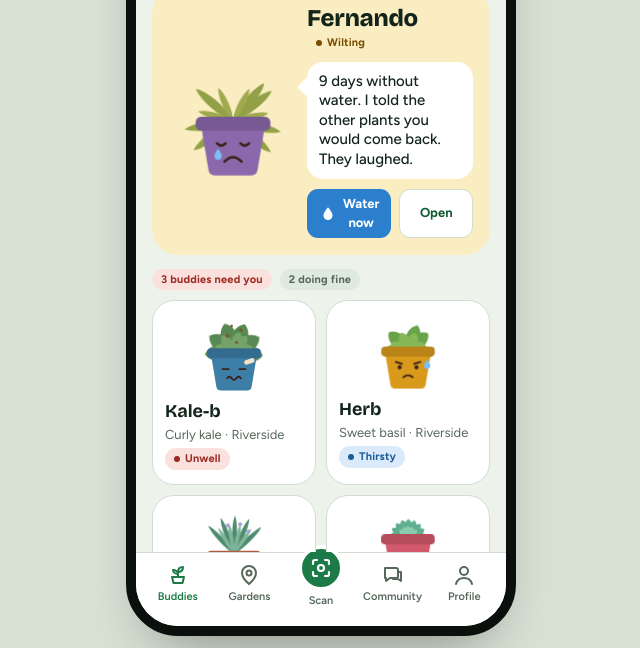
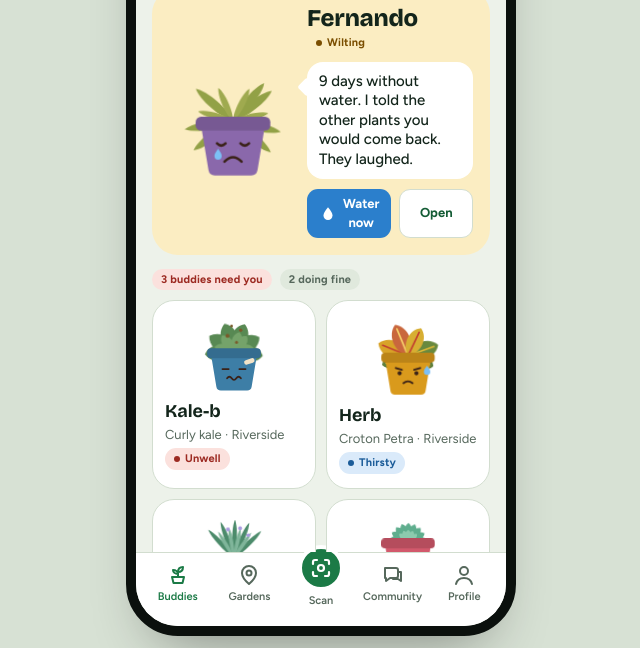
Before and after one commit to zli3424/open-sprouts, a plain HTML site: page index.html in a window 1280 px wide. Shown: the part 152-800 px from the top of the page, without its empty margins (319-959 px from the left). Drawn offline with nearby package versions, Linux system fonts and the light colour scheme.

Commit message:
Make Herb a Croton Petra
Adds a croton plant type with its own drawing, care steps and forum.

Co-Authored-By: Claude Opus 5.5 <noreply@anthropic.com>
Claude-Session: https://claude.ai/code/session_011RR34GAj5tSYoipEqhiDQv

```diff
--- a/index.html
+++ b/index.html
@@ -495,6 +495,8 @@ const CARE = {
     ['Water every 3 days','Even moisture prevents blossom end rot.'],['Support branches with fruit','A small cage or stake stops them splitting.'],['Pick the first peppers early','It tells the plant to make more.']]},
   fern:{species:'Boston fern',latin:'Nephrolepis exaltata',every:5,sun:'Shade',soil:'Potting mix',fert:'Balanced feed monthly',hours:'Bright shade',steps:[
     ['Water every 5 days','Keep the soil damp, never soggy.'],['Mist the fronds twice a week','Dry air turns the tips brown.'],['Snip off brown fronds at the base','New ones grow from the centre.']]},
+  croton:{species:'Croton Petra',latin:"Codiaeum variegatum 'Petra'",every:7,sun:'Part shade',soil:'Potting mix',fert:'Balanced feed monthly',hours:'Bright light, some direct sun',steps:[
+    ['Water when the top 2 cm is dry','About once a week. Crotons droop dramatically when thirsty and stand back up within hours of a drink.'],['Give it your brightest spot','In dim light the red, orange and yellow fade to plain green. A few hours of morning sun keeps the colour.'],['Keep it above 15°C, away from drafts','Cold windows and doorways make it drop leaves.'],['Wipe the leaves every few weeks','Dust blocks light, and dry air invites spider mites. Mist it when the heating is on.'],['Wear gloves when pruning','The milky sap irritates skin and is toxic to cats and dogs.']]},
   succulent:{species:'Echeveria',latin:'Echeveria elegans',every:21,sun:'Full sun',soil:'Sandy, fast-draining',fert:'None needed',hours:'6 hours',steps:[
     ['Water every 3 weeks','Soak it, then let it dry out fully.'],['Turn the pot a quarter each week','It keeps the rosette from leaning toward the window.'],['Pull off dried lower leaves','They can hide mealybugs.']]},
 };
@@ -516,7 +518,7 @@ const MOOD = {
   wilting:{label:'Wilting',droop:1.95,tint:.7,health:37},
   sick:{label:'Unwell',droop:1.35,tint:.3,health:54},
 };
-const VTOP = {sunflower:-14,tomato:6,pepper:6,rosemary:22,fern:24,basil:34,kale:32,succulent:44};
+const VTOP = {croton:26,sunflower:-14,tomato:6,pepper:6,rosemary:22,fern:24,basil:34,kale:32,succulent:44};
 const POTS = ['#C96B4B','#3D7EA6','#D99A1C','#8A68AB','#D2596C','#4F8F74'];
 const LEVELS = [['Seedling',0],['Sprout',250],['Gardener',750],['Grower',1500],['Master Farmer',3000]];
 const EARN = [['Answer a question',15],['Get an upvote on your answer',5],['Share a tip or post',10],['Log a garden task',10],['Help with a nearby alert',20],['Add and name a plant',20],['Complete a soil test',20],['Contribute to an initiative, plus 2 per item',10],['Sign up to help an initiative',10],['Help an initiative reach a goal',25],['Start an initiative',30],['Set up a garden',50]];
@@ -644,7 +646,7 @@ const S = {
   plants:[
     mk('fern','Fernando','fern','home',9,{mine:true,pot:3}),
     mk('kaleb','Kale-b','kale','g1',2,{mine:true,pot:1,bed:'Bed 2',issue:'aphids'}),
-    mk('herb','Herb','basil','g1',5,{mine:true,pot:2,bed:'Bed 3'}),
+    mk('herb','Herb','croton','g1',8,{mine:true,pot:2,bed:'Bed 3'}),
     mk('bob','Bob','rosemary','g1',sinceTuesday,{mine:true,pot:0,bed:'Bed 3',note:'Established plant. Resist the urge to water.'}),
     mk('spike','Spike','succulent','home',6,{mine:true,pot:4}),
     mk('sunny','Sunny','sunflower','g1',3,{pot:2,bed:'Bed 1'}),
@@ -667,7 +669,7 @@ const S = {
     {g:'g1',plant:'kaleb',action:'Checked for pests',who:'Tom',days:1,note:'Found aphids on the underside. Flagged for treatment.'},
     {g:'g1',plant:'sunny',action:'Watered',who:'You',days:3,note:''},
     {g:'g1',plant:null,action:'Weeded beds 1 to 3',who:'Priya',days:4,note:''},
-    {g:'g1',plant:'herb',action:'Watered',who:'Sam',days:5,note:'Pinched off two flower buds.'},
+    {g:'g1',plant:'herb',action:'Watered',who:'Sam',days:8,note:'Wiped the dust off his leaves.'},
     {g:'home',plant:'spike',action:'Watered',who:'You',days:6,note:''},
     {g:'home',plant:'fern',action:'Watered',who:'You',days:9,note:''},
   ],
@@ -715,6 +717,15 @@ const S = {
         {by:'priya_plants',lvl:'Grower',text:'Dry air or dry soil. Mist it, move it away from heating vents and water before the soil dries out.',votes:25,voted:false}]},
       {id:'q2',q:'How much light is too much?',by:'tom_k',votes:4,voted:false,answers:[]},
     ],
+    croton:[
+      {id:'q1',q:'Every leaf suddenly drooped. Is it dying?',by:'noor_a',votes:24,voted:false,answers:[
+        {by:'priya_plants',lvl:'Grower',text:'Almost always thirst. Crotons droop hard once the top few centimetres dry out. Water it well and it should stand back up within a few hours.',votes:28,voted:false}]},
+      {id:'q2',q:'Why is my Petra losing its red and orange colour?',by:'jin_p',votes:15,voted:false,answers:[
+        {by:'dana_o',lvl:'Master Farmer',text:'Not enough light. Move it to your brightest window. New leaves come in more colourful within a few weeks.',votes:19,voted:false}]},
+      {id:'q3',q:'It dropped a bunch of leaves after I brought it home.',by:'ana_s',votes:11,voted:false,answers:[
+        {by:'leo_grows',lvl:'Grower',text:'Crotons sulk after a move or a cold draft. Keep it warm, hold off on repotting, and give it a month.',votes:13,voted:false}]},
+      {id:'q4',q:'Is the sap safe around my cat?',by:'omar_h',votes:6,voted:false,answers:[]},
+    ],
     succulent:[
       {id:'q1',q:'Leaves are wrinkling. Too much water or too little?',by:'li_wei',votes:17,voted:false,answers:[
         {by:'sam_seeds',lvl:'Sprout',text:'Wrinkled and firm means thirsty. Soft and see-through means overwatered.',votes:20,voted:false}]},
@@ -746,7 +757,7 @@ const S = {
 const SCENE = [{id:'sunny',x:72,y:332,s:1.7},{id:'tomas',x:196,y:332,s:1.7},{id:'u1',x:320,y:332,s:1.7},{id:'kaleb',x:74,y:462,s:1.9},{id:'bob',x:197,y:462,s:1.9},{id:'herb',x:318,y:462,s:1.9}];
 const WPOS = [[22,34],[50,30],[78,36],[24,72],[52,74],[79,70]];
 const MOODDOT = {thriving:'#4CC27F',okay:'#B9C7BC',thirsty:'#5AA9EE',wilting:'#F5C04A',sick:'#F0695E'};
-const DIM = {sunflower:[30,92],tomato:[32,64],pepper:[32,64],kale:[40,44],rosemary:[32,54],basil:[38,40],fern:[44,50],succulent:[30,28]};
+const DIM = {croton:[40,48],sunflower:[30,92],tomato:[32,64],pepper:[32,64],kale:[40,44],rosemary:[32,54],basil:[38,40],fern:[44,50],succulent:[30,28]};
 
 /* ---------- derived ---------- */
 const plant = id => S.plants.find(p => p.id === id);
@@ -807,6 +818,13 @@ function foliage(kind, md){
         ? '<circle cx="-13" cy="-9" r="6.5" fill="#E5483B"/><circle cx="12" cy="-23" r="6" fill="#E5483B"/><circle cx="-9" cy="-37" r="5" fill="#EF7B45"/>'
         : '<ellipse cx="-12" cy="-7" rx="5" ry="9" fill="#E9A21B"/><ellipse cx="12" cy="-20" rx="4.6" ry="8.5" fill="#D9463B"/>')
       + '</g>';
+  }
+  else if (kind === 'croton'){
+    const L = (a, len, w, fill, vein) => { const d = Math.max(-128, Math.min(128, a * dr + (a === 0 ? (dr - 1) * 40 : 0)));
+      return `<g transform="rotate(${d.toFixed(1)})"><path d="${leafPath(len, w)}" fill="${fill}"/><path d="M0 -4V${-len + 6}" stroke="${vein}" stroke-width="2.2" stroke-linecap="round"/></g>`; };
+    s = L(-74,36,14,g('#2F6B3A'),g('#F2C230')) + L(74,36,14,g('#2F6B3A'),g('#F2C230'))
+      + L(-46,42,15,g('#E9A21B'),'#C2402F') + L(46,42,15,g('#3E7A3C'),g('#F2C230'))
+      + L(-16,44,15,g('#D2463B'),'#F6D06A') + L(16,40,14,g('#E8B42A'),'#C2402F');
   }
   else if (kind === 'sunflower'){
     const petal = g('#F4B91F');
```
